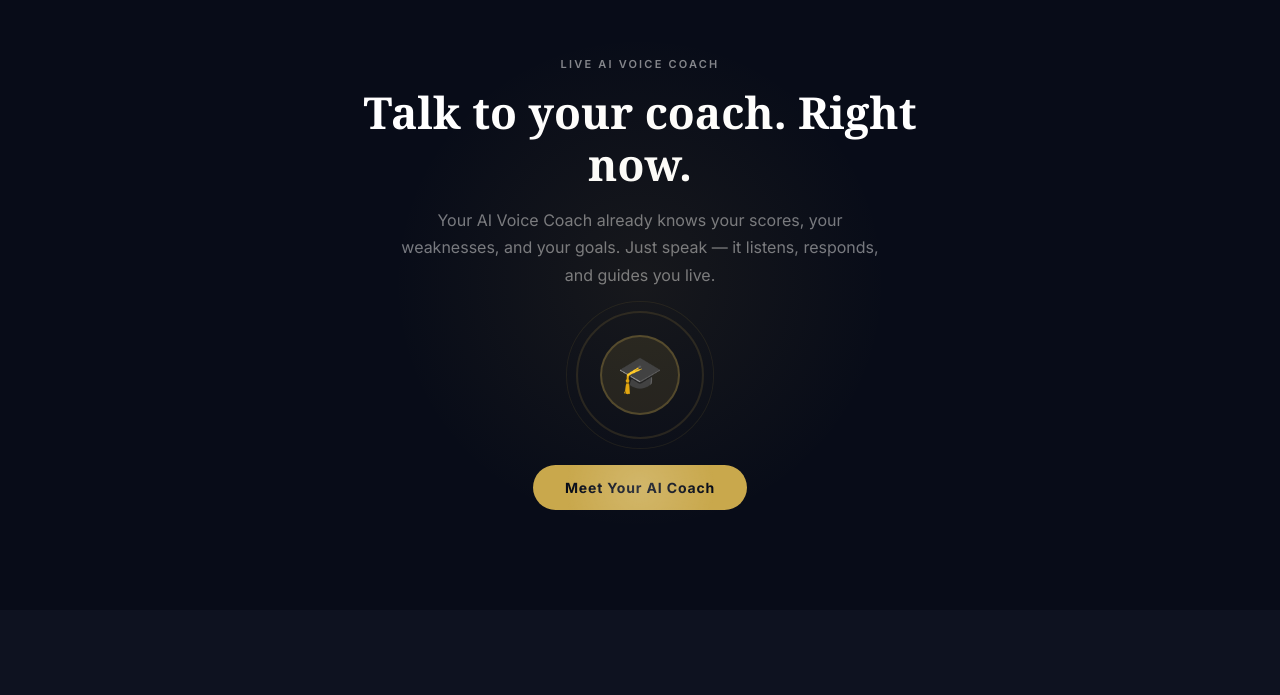
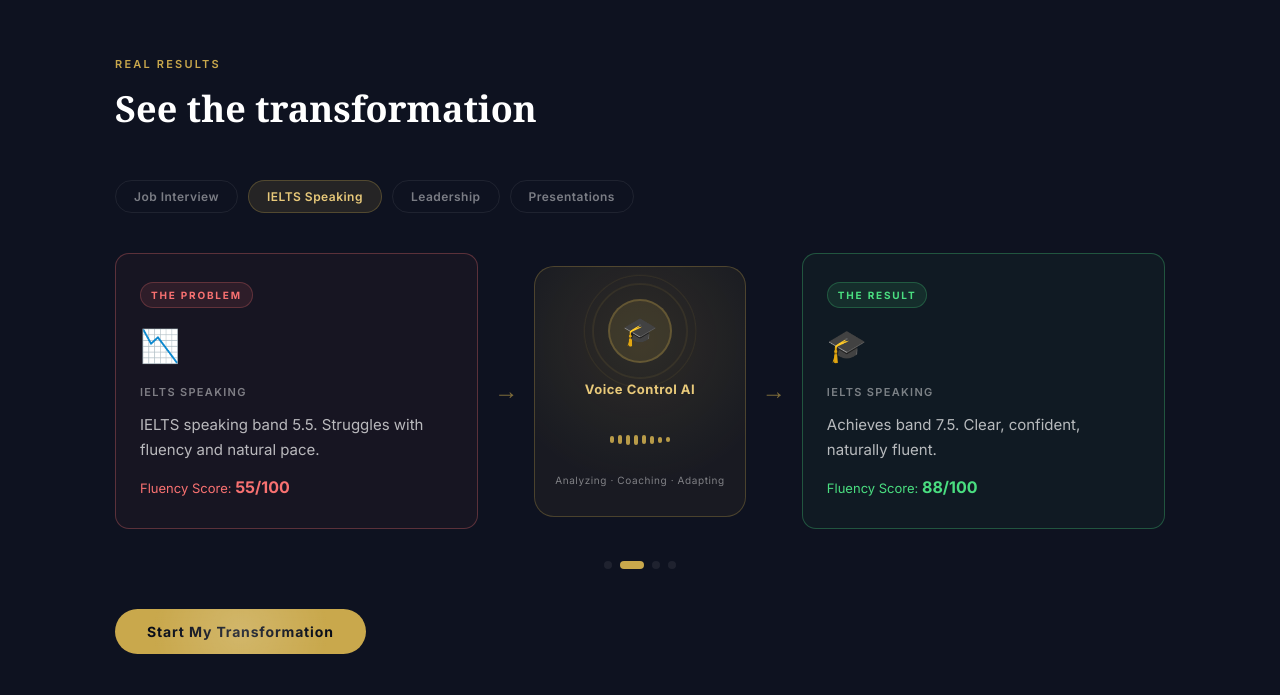
Before and after one commit to mustafahassan065/ControlVoice-Frontend, a Next.js app: page / in a window 1280 px wide. Shown: the part 2405-3100 px from the top of the page. Built offline with nearby package versions, Linux system fonts and the light colour scheme.

Commit message:
fix the frontend

```diff
--- a/pages/index.js
+++ b/pages/index.js
@@ -34,6 +34,178 @@ function FadeSection({ children, className = '' }) {
   const ref = useRef(null);
   useFadeIn(ref);
   return <div ref={ref} className={`${styles.fadeSection} ${className}`}>{children}</div>;
+}
+
+// ── Story data ──────────────────────────────────────────────
+const STORIES = [
+  {
+    id: 'interview',
+    tag: 'Job Interview',
+    problem: 'Fails every interview. Speaks too fast, loses confidence under pressure.',
+    problemIcon: '😰',
+    result: 'Lands the role. Walks in composed, speaks with authority.',
+    resultIcon: '🏆',
+    metric: 'Authority Score',
+    before: 42,
+    after: 89,
+  },
+  {
+    id: 'ielts',
+    tag: 'IELTS Speaking',
+    problem: 'IELTS speaking band 5.5. Struggles with fluency and natural pace.',
+    problemIcon: '📉',
+    result: 'Achieves band 7.5. Clear, confident, naturally fluent.',
+    resultIcon: '🎓',
+    metric: 'Fluency Score',
+    before: 55,
+    after: 88,
+  },
+  {
+    id: 'leadership',
+    tag: 'Leadership',
+    problem: 'Speaks softly in meetings. Ideas get ignored or talked over.',
+    problemIcon: '🤐',
+    result: 'Commands the room. Every sentence lands with conviction.',
+    resultIcon: '💼',
+    metric: 'Presence Score',
+    before: 38,
+    after: 92,
+  },
+  {
+    id: 'presentations',
+    tag: 'Presentations',
+    problem: 'Nervous on stage. Rushes through slides, loses the audience.',
+    problemIcon: '😓',
+    result: 'Delivers with calm authority. Audience stays engaged.',
+    resultIcon: '🎯',
+    metric: 'Confidence Score',
+    before: 45,
+    after: 86,
+  },
+];
+
+// ── Animated counter ────────────────────────────────────────
+function Counter({ from, to, active }) {
+  const [val, setVal] = useState(from);
+  useEffect(() => {
+    if (!active) { setVal(from); return; }
+    let start = null;
+    const duration = 1200;
+    const step = (ts) => {
+      if (!start) start = ts;
+      const progress = Math.min((ts - start) / duration, 1);
+      const ease = 1 - Math.pow(1 - progress, 3);
+      setVal(Math.round(from + (to - from) * ease));
+      if (progress < 1) requestAnimationFrame(step);
+    };
+    requestAnimationFrame(step);
+  }, [active, from, to]);
+  return <span>{val}</span>;
+}
+
+// ── Story Section ───────────────────────────────────────────
+function StorySection({ onSignup }) {
+  const [active, setActive] = useState(0);
+  const [counting, setCounting] = useState(false);
+  const story = STORIES[active];
+
+  // Auto-rotate every 4s
+  useEffect(() => {
+    const t = setInterval(() => {
+      setActive(prev => (prev + 1) % STORIES.length);
+      setCounting(false);
+    }, 4000);
+    return () => clearInterval(t);
+  }, []);
+
+  // Trigger counter after story switches
+  useEffect(() => {
+    const t = setTimeout(() => setCounting(true), 400);
+    return () => clearTimeout(t);
+  }, [active]);
+
+  return (
+    <section className={styles.storySection}>
+      <FadeSection className={styles.sectionWrap}>
+        <p className={styles.eyebrow}>Real Results</p>
+        <h2 className={styles.sectionHeading}>See the transformation</h2>
+
+        {/* Tab selectors */}
+        <div className={styles.storyTabs}>
+          {STORIES.map((s, i) => (
+            <button
+              key={s.id}
+              className={`${styles.storyTab} ${i === active ? styles.storyTabActive : ''}`}
+              onClick={() => { setActive(i); setCounting(false); }}
+            >
+              {s.tag}
+            </button>
+          ))}
+        </div>
+
+        {/* Story cards */}
+        <div className={styles.storyGrid}>
+
+          {/* PROBLEM */}
+          <div className={styles.storyCard} style={{ borderColor: 'rgba(248,113,113,0.3)', background: 'rgba(248,113,113,0.04)' }}>
+            <div className={styles.storyCardTag} style={{ color: '#F87171', background: 'rgba(248,113,113,0.1)', border: '1px solid rgba(248,113,113,0.25)' }}>
+              THE PROBLEM
+            </div>
+            <div className={styles.storyEmoji}>{story.problemIcon}</div>
+            <p className={styles.storyTag}>{story.tag}</p>
+            <p className={styles.storyText}>{story.problem}</p>
+            <div className={styles.storyScore} style={{ color: '#F87171' }}>
+              {story.metric}: <strong><Counter from={story.before} to={story.before} active={false} />/100</strong>
+            </div>
+          </div>
+
+          {/* CENTER — Voice Control AI */}
+          <div className={styles.storyCenterCol}>
+            <div className={styles.storyArrow}>→</div>
+            <div className={styles.storyCenter}>
+              <div className={styles.storyCenterGlow} />
+              <div className={styles.storyCenterAvatar}>
+                {/* Avatar image — same as dashboard */}
+                <div className={styles.storyCenterAvatarRing} />
+                <div className={styles.storyCenterAvatarRing2} />
+                <div className={styles.storyCenterAvatarIcon}>🎓</div>
+              </div>
+              <p className={styles.storyCenterLabel}>Voice Control AI</p>
+              <Waveform active bars={8} />
+              <p className={styles.storyCenterSub}>Analyzing · Coaching · Adapting</p>
+            </div>
+            <div className={styles.storyArrow}>→</div>
+          </div>
+
+          {/* RESULT */}
+          <div className={styles.storyCard} style={{ borderColor: 'rgba(74,222,128,0.3)', background: 'rgba(74,222,128,0.04)' }}>
+            <div className={styles.storyCardTag} style={{ color: '#4ADE80', background: 'rgba(74,222,128,0.1)', border: '1px solid rgba(74,222,128,0.25)' }}>
+              THE RESULT
+            </div>
+            <div className={styles.storyEmoji}>{story.resultIcon}</div>
+            <p className={styles.storyTag}>{story.tag}</p>
+            <p className={styles.storyText}>{story.result}</p>
+            <div className={styles.storyScore} style={{ color: '#4ADE80' }}>
+              {story.metric}: <strong><Counter from={story.before} to={story.after} active={counting} />/100</strong>
+            </div>
+          </div>
+
+        </div>
+
+        {/* Progress bar */}
+        <div className={styles.storyProgress}>
+          {STORIES.map((_, i) => (
+            <div key={i} className={`${styles.storyDot} ${i === active ? styles.storyDotActive : ''}`} onClick={() => { setActive(i); setCounting(false); }} />
+          ))}
+        </div>
+
+        <button className={styles.heroCta} onClick={onSignup} style={{ marginTop: '40px' }}>
+          <span className={styles.heroCtaGlow} />
+          Start My Transformation
+        </button>
+      </FadeSection>
+    </section>
+  );
 }
 
 // ── Main component ──────────────────────────────────────────
@@ -426,27 +598,8 @@ export default function Home() {
         </FadeSection>
       </section>
 
-      {/* ── AVATAR CTA ── */}
-      <section className={styles.avatarSection}>
-        <FadeSection className={styles.avatarInner}>
-          <div className={styles.avatarGlow} />
-          <p className={styles.eyebrow} style={{ color: 'rgba(255,255,255,0.5)' }}>Live AI Voice Coach</p>
-          <h2 className={styles.avatarHeading}>Talk to your coach. Right now.</h2>
-          <p className={styles.avatarSub}>
-            Your AI Voice Coach already knows your scores, your weaknesses, and your goals.
-            Just speak — it listens, responds, and guides you live.
-          </p>
-          <div className={styles.avatarPulse}>
-            <div className={styles.avatarRing} />
-            <div className={styles.avatarRing2} />
-            <div className={styles.avatarIcon}>🎓</div>
-          </div>
-          <button className={styles.heroCta} onClick={() => router.push('/signup')} style={{ marginTop: '32px' }}>
-            <span className={styles.heroCtaGlow} />
-            Meet Your AI Coach
-          </button>
-        </FadeSection>
-      </section>
+      {/* ── STORY SECTION ── */}
+      <StorySection onSignup={() => router.push('/signup')} />
 
       {/* ── PRODUCT PREVIEW ── */}
       <section className={styles.productSection}>
--- a/styles/Home.module.css
+++ b/styles/Home.module.css
@@ -304,6 +304,77 @@
 .footerLinks a { font-size: 13px; color: var(--text-muted); text-decoration: none; transition: color 0.2s; }
 .footerLinks a:hover { color: var(--white); }
 
+/* ── STORY SECTION ───────────────────────────────────────── */
+.storySection { padding: 100px 24px; background: var(--navy-2); }
+.storyTabs { display: flex; flex-wrap: wrap; gap: 10px; margin-bottom: 40px; }
+.storyTab {
+  background: transparent; border: 1px solid var(--border-sub);
+  color: var(--text-muted); padding: 8px 18px; border-radius: 20px;
+  font-size: 12px; font-weight: 600; cursor: pointer; font-family: var(--font-body);
+  letter-spacing: 0.04em; transition: all 0.2s;
+}
+.storyTab:hover { border-color: rgba(255,255,255,0.2); color: var(--white); }
+.storyTabActive { background: var(--gold-dim); border-color: var(--gold-border); color: var(--gold-light); }
+.storyGrid {
+  display: grid; grid-template-columns: 1fr auto 1fr; gap: 0;
+  align-items: center; margin-bottom: 32px;
+}
+.storyCard {
+  border: 1px solid var(--border-sub); border-radius: var(--radius-md);
+  padding: 28px 24px; display: flex; flex-direction: column; gap: 12px;
+  min-height: 240px; transition: all 0.4s ease;
+}
+.storyCardTag {
+  font-size: 10px; letter-spacing: 0.18em; text-transform: uppercase;
+  font-weight: 700; padding: 4px 10px; border-radius: 20px;
+  display: inline-block; width: fit-content;
+}
+.storyEmoji { font-size: 32px; }
+.storyTag { font-size: 11px; letter-spacing: 0.12em; text-transform: uppercase; color: var(--text-muted); font-weight: 600; }
+.storyText { font-size: 15px; color: var(--text-dim); line-height: 1.65; flex: 1; }
+.storyScore { font-size: 13px; color: var(--text-muted); font-family: var(--font-body); }
+.storyScore strong { font-size: 16px; font-weight: 700; }
+
+/* CENTER */
+.storyCenterCol { display: flex; align-items: center; gap: 16px; padding: 0 16px; }
+.storyArrow { font-size: 24px; color: var(--gold); opacity: 0.6; flex-shrink: 0; }
+.storyCenter {
+  display: flex; flex-direction: column; align-items: center; gap: 12px;
+  background: rgba(201,168,76,0.06); border: 1px solid var(--gold-border);
+  border-radius: 20px; padding: 28px 20px; min-width: 160px; position: relative;
+}
+.storyCenterGlow {
+  position: absolute; inset: -1px; border-radius: 20px;
+  background: radial-gradient(circle at 50% 30%, rgba(201,168,76,0.12), transparent 70%);
+}
+.storyCenterAvatar { position: relative; width: 72px; height: 72px; display: flex; align-items: center; justify-content: center; }
+.storyCenterAvatarRing {
+  position: absolute; inset: -10px; border-radius: 50%;
+  border: 1.5px solid rgba(201,168,76,0.3);
+  animation: avatarPulse 2s ease-in-out infinite;
+}
+.storyCenterAvatarRing2 {
+  position: absolute; inset: -20px; border-radius: 50%;
+  border: 1px solid rgba(201,168,76,0.15);
+  animation: avatarPulse 2s ease-in-out infinite 0.6s;
+}
+.storyCenterAvatarIcon {
+  width: 64px; height: 64px; border-radius: 50%;
+  background: var(--gold-dim); border: 2px solid var(--gold-border);
+  display: flex; align-items: center; justify-content: center; font-size: 28px;
+  position: relative; z-index: 1;
+}
+.storyCenterLabel { font-size: 13px; font-weight: 700; color: var(--gold-light); letter-spacing: 0.04em; position: relative; z-index: 1; }
+.storyCenterSub { font-size: 10px; color: var(--text-muted); letter-spacing: 0.06em; position: relative; z-index: 1; text-align: center; }
+
+/* PROGRESS DOTS */
+.storyProgress { display: flex; gap: 8px; justify-content: center; }
+.storyDot {
+  width: 8px; height: 8px; border-radius: 50%;
+  background: var(--border-sub); cursor: pointer; transition: all 0.3s;
+}
+.storyDotActive { background: var(--gold); width: 24px; border-radius: 4px; }
+
 /* ── RESPONSIVE ──────────────────────────────────────────── */
 @media (max-width: 768px) {
   .navLinks { display: none; }
@@ -317,6 +388,12 @@
   .demoBox { padding: 32px 24px; }
   .footerInner { flex-direction: column; text-align: center; }
   .footerLinks { justify-content: center; }
+  .storyGrid { grid-template-columns: 1fr; gap: 16px; }
+  .storyCenterCol { flex-direction: row; justify-content: center; padding: 0; }
+  .storyArrow { font-size: 18px; }
+  .storyCenter { min-width: 120px; padding: 16px 12px; }
+  .storyTabs { gap: 8px; }
+  .storyTab { font-size: 11px; padding: 6px 14px; }
 }
 @media (max-width: 480px) {
   .productGrid { grid-template-columns: 1fr; }
```
